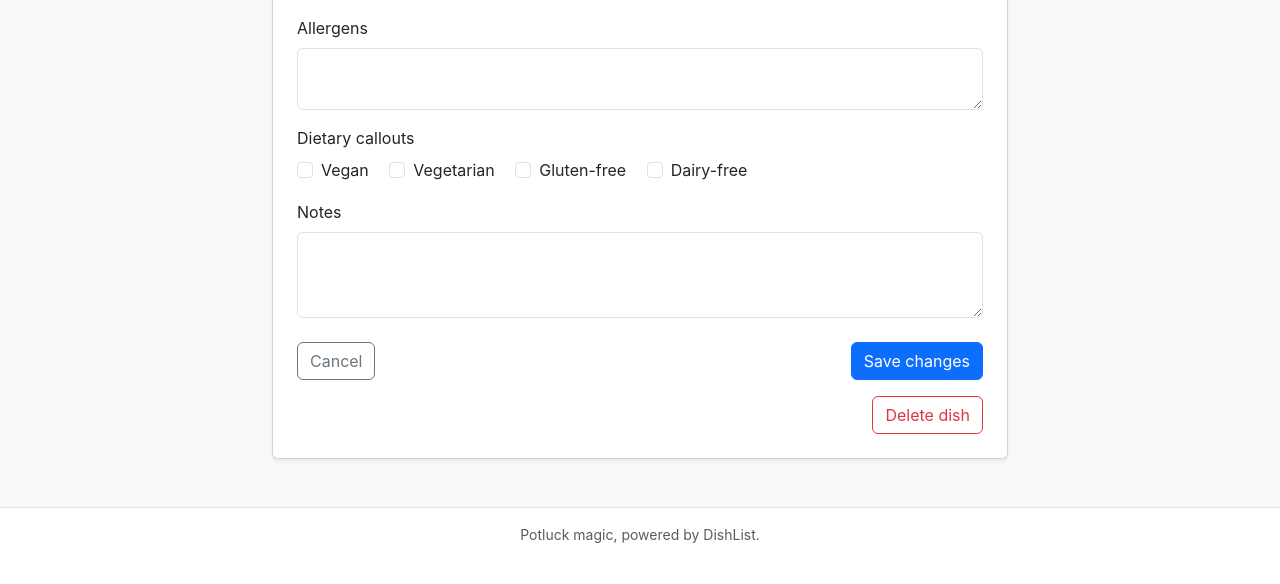
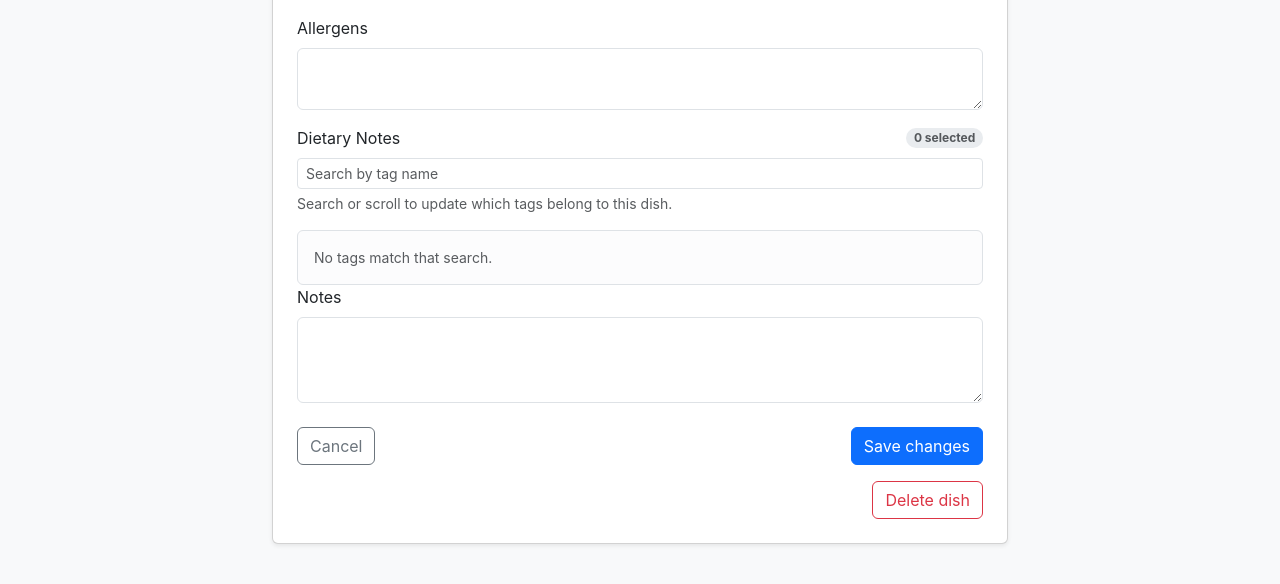
Before and after one commit to brandonleon/DishList, a FastAPI app: template app/templates/admin_edit_dish.html in a window 1280 px wide. Shown: the part 450-1034 px from the top of the page. Before the commit the page ends 993 px from the top, so only its background shows below. Run offline with FastAPI, Linux system fonts and the light colour scheme; the template is opened without the code that fills it, so the values that code supplies are empty; some libraries are stand-ins or nearby versions.

Commit message:
feat(tags): add dietary tag management with UI and storage integration
Introduce tag entities and storage schema for dietary notes.
Replace individual dietary flags with tag selection in dish forms.
Add admin interface to create and remove tags with category grouping.
Implement tag picker UI with search and multi-select support.
Backfill existing dishes with tags based on legacy dietary flags.

```diff
--- a/app/main.py
+++ b/app/main.py
@@ -4,6 +4,7 @@ import ipaddress
 from datetime import datetime, timezone
 from pathlib import Path
 from typing import List, Optional
+from urllib.parse import urlencode
 
 from fastapi import FastAPI, Form, HTTPException, Request, status
 from fastapi.responses import FileResponse, HTMLResponse, RedirectResponse
@@ -12,7 +13,19 @@ from fastapi.templating import Jinja2Templates
 
 from .config import AppConfig, load_config, save_config
 from .models import DishEntry
-from .storage import add_dish, delete_dish, get_dish, init_db, load_dishes, update_dish
+from .storage import (
+    add_dish,
+    create_tag,
+    delete_dish,
+    delete_tag,
+    get_dish,
+    get_tag_categories,
+    get_tags_by_ids,
+    init_db,
+    load_dishes,
+    load_tag_groups,
+    update_dish,
+)
 
 BASE_DIR = Path(__file__).resolve().parent
 TEMPLATES_DIR = BASE_DIR / "templates"
@@ -72,6 +85,17 @@ def _parse_allergens(raw: Optional[str]) -> List[str]:
     if not raw:
         return []
     return [chunk.strip() for chunk in raw.split(",") if chunk.strip()]
+
+
+def _normalize_tag_ids(raw_ids: List[int]) -> List[int]:
+    seen = set()
+    normalized: List[int] = []
+    for tag_id in raw_ids:
+        if tag_id in seen:
+            continue
+        seen.add(tag_id)
+        normalized.append(tag_id)
+    return normalized
 
 
 def _filter_dishes(dishes: List[DishEntry], query: str) -> List[DishEntry]:
@@ -144,6 +168,7 @@ def add_form(request: Request) -> HTMLResponse:
             "request": request,
             "dish_types": get_config().dish_types,
             "admin_path": ADMIN_PATH,
+            "tag_groups": load_tag_groups(),
         },
     )
 
@@ -156,31 +181,24 @@ def add_submission(
     dish_type: str = Form(...),
     allergens: Optional[str] = Form(None),
     notes: Optional[str] = Form(None),
-    vegan: Optional[str] = Form(None),
-    vegetarian: Optional[str] = Form(None),
-    gluten_free: Optional[str] = Form(None),
-    dairy_free: Optional[str] = Form(None),
+    dietary_tags: List[int] = Form(default=[]),
 ) -> RedirectResponse:
     config = get_config()
     if dish_type not in config.dish_types:
         raise HTTPException(status_code=400, detail="Unknown dish type")
 
-    dietary_flags: List[str] = []
-    if vegan:
-        dietary_flags.append("Vegan")
-    if vegetarian:
-        dietary_flags.append("Vegetarian")
-    if gluten_free:
-        dietary_flags.append("Gluten-Free")
-    if dairy_free:
-        dietary_flags.append("Dairy-Free")
+    tag_ids = _normalize_tag_ids(dietary_tags)
+    tags = get_tags_by_ids(tag_ids)
+    if len(tags) != len(tag_ids):
+        raise HTTPException(status_code=400, detail="Unknown dietary tag selected")
 
     entry = DishEntry(
         contributor=contributor.strip(),
         dish_name=dish_name.strip(),
         dish_type=dish_type,
         allergens=_parse_allergens(allergens),
-        dietary_flags=dietary_flags,
+        dietary_flags=[tag.name for tag in tags],
+        tag_ids=[tag.id for tag in tags],
         notes=notes.strip() if notes else None,
     )
     add_dish(entry)
@@ -217,6 +235,8 @@ def admin_page(request: Request) -> HTMLResponse:
     if not _is_ip_allowed(request, config):
         raise HTTPException(status_code=403, detail="Admin access restricted")
 
+    tag_success = request.query_params.get("tag_success")
+    tag_error = request.query_params.get("tag_error")
     return templates.TemplateResponse(
         "admin.html",
         {
@@ -224,6 +244,10 @@ def admin_page(request: Request) -> HTMLResponse:
             "config": config,
             "dishes": load_dishes(),
             "admin_path": ADMIN_PATH,
+            "tag_groups": load_tag_groups(),
+            "tag_categories": get_tag_categories(),
+            "tag_success": tag_success,
+            "tag_error": tag_error,
         },
     )
 
@@ -253,11 +277,50 @@ def update_admin_settings(
     return RedirectResponse(url=request.url_for("admin_page"), status_code=status.HTTP_303_SEE_OTHER)
 
 
+@app.post(f"{ADMIN_PATH}/tags")
+def add_tag_action(
+    request: Request,
+    tag_name: str = Form(..., min_length=1, max_length=120),
+    tag_category: str = Form(...),
+) -> RedirectResponse:
+    config = get_config()
+    if not _is_ip_allowed(request, config):
+        raise HTTPException(status_code=403, detail="Admin access restricted")
+
+    try:
+        create_tag(tag_name, tag_category)
+    except ValueError as exc:
+        return _redirect_to_admin(request, error=str(exc))
+    return _redirect_to_admin(request, success="Tag added")
+
+
+@app.post(f"{ADMIN_PATH}/tags/{{tag_id}}/delete")
+def delete_tag_action(request: Request, tag_id: int) -> RedirectResponse:
+    config = get_config()
+    if not _is_ip_allowed(request, config):
+        raise HTTPException(status_code=403, detail="Admin access restricted")
+
+    delete_tag(tag_id)
+    return _redirect_to_admin(request, success="Tag removed")
+
+
 def _get_dish_or_404(dish_id: int) -> DishEntry:
     dish = get_dish(dish_id)
     if not dish:
         raise HTTPException(status_code=404, detail="Dish not found")
     return dish
+
+
+def _redirect_to_admin(request: Request, success: Optional[str] = None, error: Optional[str] = None) -> RedirectResponse:
+    target = request.url_for("admin_page")
+    params = {}
+    if success:
+        params["tag_success"] = success
+    if error:
+        params["tag_error"] = error
+    if params:
+        target = f"{target}?{urlencode(params)}"
+    return RedirectResponse(url=target, status_code=status.HTTP_303_SEE_OTHER)
 
 
 @app.get(f"{ADMIN_PATH}/dishes/{{dish_id}}", response_class=HTMLResponse)
@@ -274,6 +337,7 @@ def edit_dish_form(request: Request, dish_id: int) -> HTMLResponse:
             "dish": dish,
             "dish_types": config.dish_types,
             "admin_path": ADMIN_PATH,
+            "tag_groups": load_tag_groups(),
         },
     )
 
@@ -287,10 +351,7 @@ def edit_dish_submit(
     dish_type: str = Form(...),
     allergens: Optional[str] = Form(None),
     notes: Optional[str] = Form(None),
-    vegan: Optional[str] = Form(None),
-    vegetarian: Optional[str] = Form(None),
-    gluten_free: Optional[str] = Form(None),
-    dairy_free: Optional[str] = Form(None),
+    dietary_tags: List[int] = Form(default=[]),
 ) -> RedirectResponse:
     config = get_config()
     if not _is_ip_allowed(request, config):
@@ -300,15 +361,10 @@ def edit_dish_submit(
     if dish_type not in config.dish_types:
         raise HTTPException(status_code=400, detail="Unknown dish type")
 
-    dietary_flags: List[str] = []
-    if vegan:
-        dietary_flags.append("Vegan")
-    if vegetarian:
-        dietary_flags.append("Vegetarian")
-    if gluten_free:
-        dietary_flags.append("Gluten-Free")
-    if dairy_free:
-        dietary_flags.append("Dairy-Free")
+    tag_ids = _normalize_tag_ids(dietary_tags)
+    tags = get_tags_by_ids(tag_ids)
+    if len(tags) != len(tag_ids):
+        raise HTTPException(status_code=400, detail="Unknown dietary tag selected")
 
     updated = dish.model_copy(
         update={
@@ -316,7 +372,8 @@ def edit_dish_submit(
             "dish_name": dish_name.strip(),
             "dish_type": dish_type,
             "allergens": _parse_allergens(allergens),
-            "dietary_flags": dietary_flags,
+            "dietary_flags": [tag.name for tag in tags],
+            "tag_ids": [tag.id for tag in tags],
             "notes": notes.strip() if notes else None,
         }
     )
--- a/app/static/styles.css
+++ b/app/static/styles.css
@@ -13,3 +13,32 @@ body {
 .htmx-indicator.htmx-request {
   display: inline-flex;
 }
+
+.tag-picker-group {
+  border: 1px solid #f1f3f5;
+  border-radius: 0.75rem;
+  padding: 0.75rem;
+  background-color: #fff;
+}
+
+.tag-picker-group p {
+  letter-spacing: 0.04em;
+}
+
+.tag-picker-option .btn {
+  text-transform: none;
+}
+
+.tag-admin-chip {
+  display: inline-flex;
+  align-items: center;
+  border: 1px solid #dee2e6;
+  border-radius: 999px;
+  background-color: #f8f9fa;
+  padding: 0.25rem 0.75rem;
+  font-size: 0.85rem;
+}
+
+.tag-admin-chip button {
+  text-decoration: none;
+}
--- /dev/null
+++ b/app/static/tag-picker.js
@@ -0,0 +1,59 @@
+(function () {
+  function initTagPicker(picker) {
+    const searchInput = picker.querySelector("[data-tag-search]");
+    const optionNodes = Array.from(picker.querySelectorAll("[data-tag-option]"));
+    const groupNodes = Array.from(picker.querySelectorAll("[data-tag-group]"));
+    const emptyState = picker.querySelector("[data-tag-empty-state]");
+    const selectedBadge = picker.querySelector("[data-tag-selected-count]");
+
+    const updateSelectedCount = () => {
+      if (!selectedBadge) {
+        return;
+      }
+      const checked = picker.querySelectorAll("[data-tag-option] input:checked").length;
+      selectedBadge.textContent = `${checked} selected`;
+    };
+
+    const updateSearchResults = () => {
+      const query = searchInput ? searchInput.value.trim().toLowerCase() : "";
+      let visibleOptions = 0;
+
+      optionNodes.forEach((node) => {
+        const name = node.dataset.tagName || "";
+        const matches = !query || name.includes(query);
+        node.classList.toggle("d-none", !matches);
+        if (matches) {
+          visibleOptions += 1;
+        }
+      });
+
+      groupNodes.forEach((group) => {
+        const hasVisibleChild = group.querySelector("[data-tag-option]:not(.d-none)") !== null;
+        group.classList.toggle("d-none", !hasVisibleChild);
+      });
+
+      if (emptyState) {
+        emptyState.classList.toggle("d-none", visibleOptions > 0);
+      }
+    };
+
+    if (searchInput) {
+      searchInput.addEventListener("input", updateSearchResults);
+    }
+
+    picker.addEventListener("change", (event) => {
+      if (event.target && event.target.closest("[data-tag-option]")) {
+        updateSelectedCount();
+      }
+    });
+
+    updateSearchResults();
+    updateSelectedCount();
+  }
+
+  document.addEventListener("DOMContentLoaded", () => {
+    document.querySelectorAll("[data-tag-picker]").forEach((picker) => {
+      initTagPicker(picker);
+    });
+  });
+})();
--- a/app/templates/admin_edit_dish.html
+++ b/app/templates/admin_edit_dish.html
@@ -28,26 +28,9 @@
             <label for="allergens" class="form-label">Allergens</label>
             <textarea class="form-control" id="allergens" name="allergens" rows="2">{{ (dish.allergens or []) | join(', ') }}</textarea>
           </div>
-          <div class="mb-3">
-            <span class="form-label d-block mb-2">Dietary callouts</span>
-            {% set flags = dish.dietary_flags or [] %}
-            <div class="form-check form-check-inline">
-              <input class="form-check-input" type="checkbox" id="vegan" name="vegan" value="on" {% if 'Vegan' in flags %}checked{% endif %} />
-              <label class="form-check-label" for="vegan">Vegan</label>
-            </div>
-            <div class="form-check form-check-inline">
-              <input class="form-check-input" type="checkbox" id="vegetarian" name="vegetarian" value="on" {% if 'Vegetarian' in flags %}checked{% endif %} />
-              <label class="form-check-label" for="vegetarian">Vegetarian</label>
-            </div>
-            <div class="form-check form-check-inline">
-              <input class="form-check-input" type="checkbox" id="gluten_free" name="gluten_free" value="on" {% if 'Gluten-Free' in flags %}checked{% endif %} />
-              <label class="form-check-label" for="gluten_free">Gluten-free</label>
-            </div>
-            <div class="form-check form-check-inline">
-              <input class="form-check-input" type="checkbox" id="dairy_free" name="dairy_free" value="on" {% if 'Dairy-Free' in flags %}checked{% endif %} />
-              <label class="form-check-label" for="dairy_free">Dairy-free</label>
-            </div>
-          </div>
+          {% with picker_id="edit-dietary-tags", selected_tag_ids=dish.tag_ids, helper_text="Search or scroll to update which tags belong to this dish." %}
+            {% include "partials/tag_picker.html" %}
+          {% endwith %}
           <div class="mb-4">
             <label for="notes" class="form-label">Notes</label>
             <textarea class="form-control" id="notes" name="notes" rows="3">{{ dish.notes or '' }}</textarea>
--- a/app/templates/base.html
+++ b/app/templates/base.html
@@ -38,5 +38,6 @@
       integrity="sha384-YvpcrYf0tY3lHB60NNkmXc5s9fDVZLESaAA55NDzOxhy9GkcIdslK1eN7N6jIeHz"
       crossorigin="anonymous"
     ></script>
+    <script src="{{ url_for('static', path='tag-picker.js') }}"></script>
   </body>
 </html>
--- /dev/null
+++ b/app/templates/partials/tag_picker.html
@@ -0,0 +1,47 @@
+{% set tag_picker_id = picker_id | default('dietary-tags') %}
+{% set tag_picker_label = label | default('Dietary Notes') %}
+{% set tag_picker_selected = selected_tag_ids | default([]) %}
+{% set tag_picker_field_name = field_name | default('dietary_tags') %}
+{% set tag_picker_helper = helper_text | default('Select every tag that applies to this dish.') %}
+<div class="tag-picker" data-tag-picker id="{{ tag_picker_id }}">
+  <div class="d-flex justify-content-between align-items-center mb-2">
+    <label class="form-label mb-0" for="{{ tag_picker_id }}-search">{{ tag_picker_label }}</label>
+    <span class="badge rounded-pill bg-body-secondary text-body-secondary small" data-tag-selected-count>
+      {{ tag_picker_selected | length }} selected
+    </span>
+  </div>
+  <input
+    type="search"
+    class="form-control form-control-sm"
+    id="{{ tag_picker_id }}-search"
+    placeholder="Search by tag name"
+    data-tag-search
+  />
+  <div class="form-text">{{ tag_picker_helper }}</div>
+  <div class="tag-picker-groups mt-3">
+    {% for category, tags in tag_groups %}
+      <div class="tag-picker-group mb-3" data-tag-group>
+        <p class="text-uppercase small text-muted mb-2">{{ category }}</p>
+        <div class="d-flex flex-wrap gap-2">
+          {% for tag in tags %}
+            {% set input_id = tag_picker_id ~ '-' ~ tag.id %}
+            <div class="tag-picker-option" data-tag-option data-tag-name="{{ tag.name | lower }}">
+              <input
+                class="btn-check"
+                type="checkbox"
+                id="{{ input_id }}"
+                name="{{ tag_picker_field_name }}"
+                value="{{ tag.id }}"
+                {% if tag.id in tag_picker_selected %}checked{% endif %}
+              />
+              <label class="btn btn-sm btn-outline-secondary rounded-pill" for="{{ input_id }}">{{ tag.name }}</label>
+            </div>
+          {% endfor %}
+        </div>
+      </div>
+    {% endfor %}
+  </div>
+  <div class="alert alert-light border text-muted small mb-0 d-none" data-tag-empty-state>
+    No tags match that search.
+  </div>
+</div>
```
Also changed, not shown: app/models.py (+8 -0 lines), app/storage.py (+331 -7 lines), app/templates/add.html (+3 -19 lines), app/templates/admin.html (+69 -0 lines).
